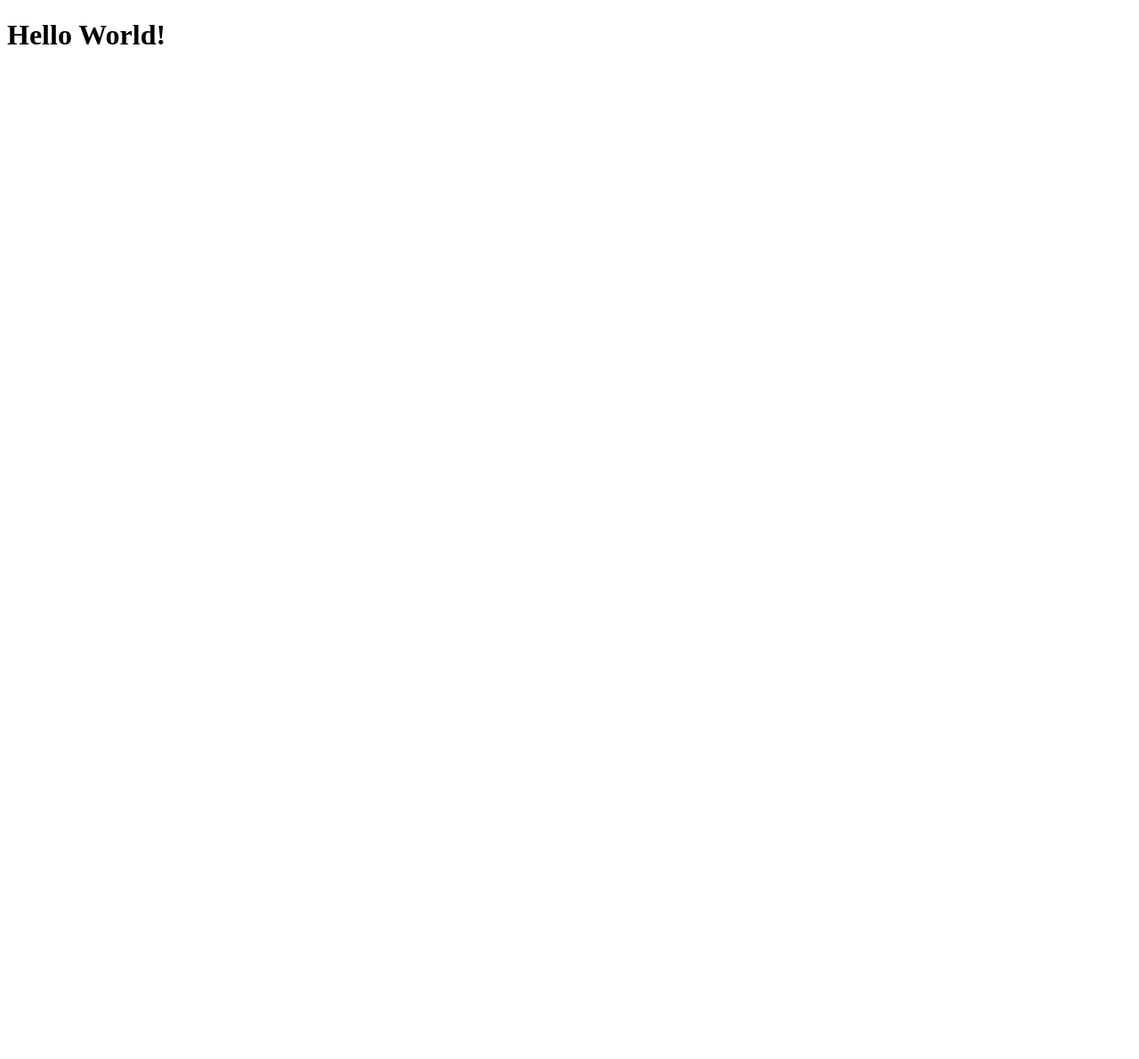
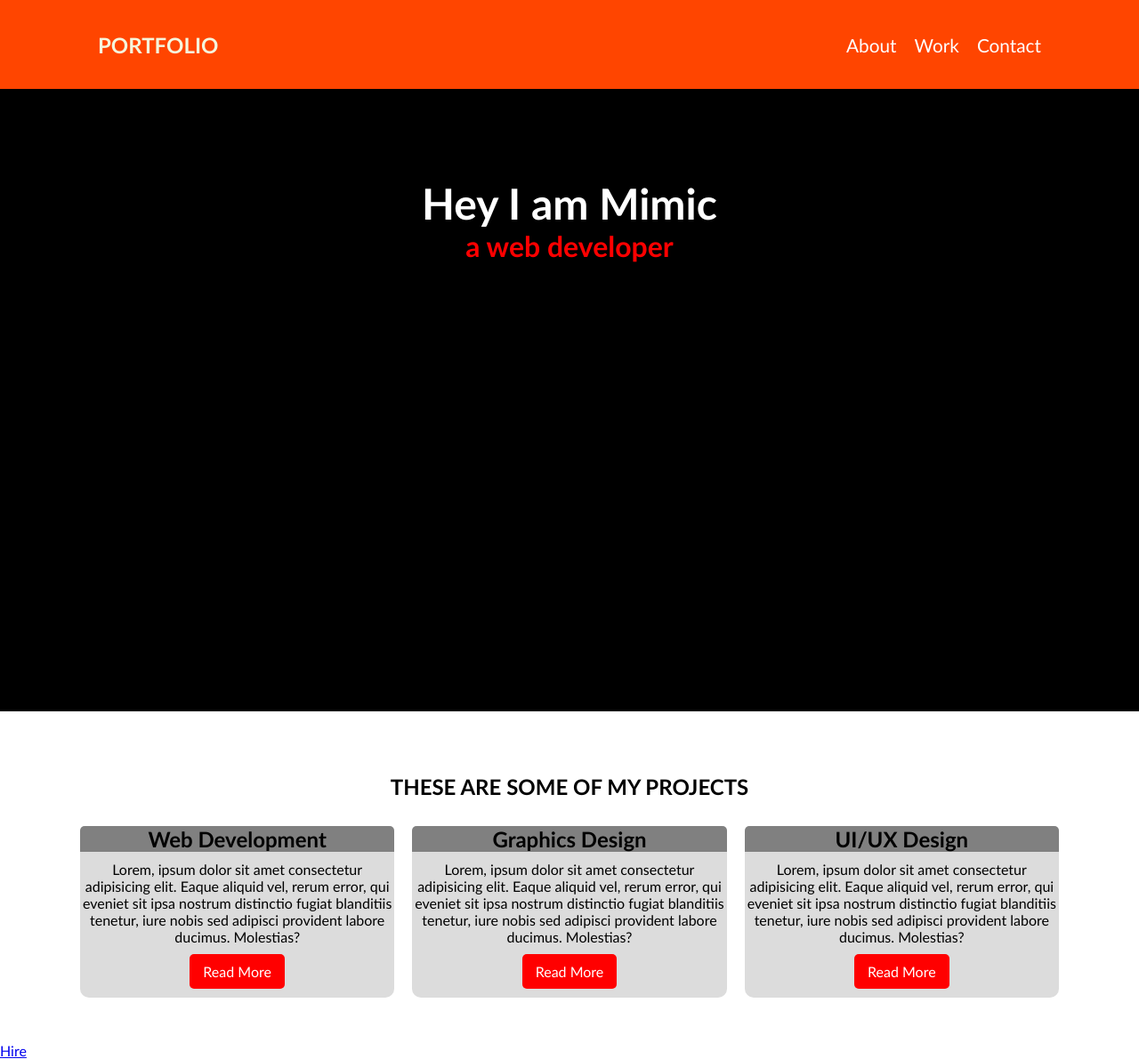
Before and after one commit to katfogy/Foga-Abdul-Microverse-project, a plain HTML site: page index.html in a window 1280 px wide. Shown: the whole page at 89% size. Before the commit the page ends 800 px from the top, so only its background shows below. Drawn offline with Linux system fonts and the light colour scheme.

Commit message:
part of html and css

```diff
--- a/css/style.css
+++ b/css/style.css
@@ -0,0 +1,135 @@
+*{
+    margin: 0;
+    padding: 0;
+    box-sizing: border-box;
+}
+
+body{
+    font-size: 16px;
+    font-family: 'Trebuchet MS', 'Lucida Sans Unicode', 'Lucida Grande', 'Lucida Sans', Arial, sans-serif;
+
+}
+
+header{
+    background-color: orangered;
+    height: 100px;
+    font-size: 1.3rem;
+    position: fixed;
+    width: 100vw;
+}
+
+header nav{
+    display: flex;
+    justify-content: space-between;
+    max-width: 1100px;
+    margin: 0 auto;
+    align-items: center;
+    height: 100%;
+    padding: 20px;
+}
+
+header .menu{
+   display: flex;
+   justify-content: space-between;
+   gap: 20px;
+}
+
+ul li{
+    list-style-type: none;
+}
+
+li a{
+    text-decoration: none;
+    color: #fff;
+}
+
+
+nav .logo{
+    font-size: 1.5rem;
+    color:beige;
+    text-transform: uppercase;
+    font-weight: bolder;
+    cursor: pointer;
+}
+
+main{
+    background-color: black;
+    color: #fff;
+    height: 100vh;
+}
+
+main #welcome-section{
+    max-width: 1100px;
+    margin: 0 auto;
+    height: 100%;
+
+}
+
+#welcome-section .text{
+    margin: 0 auto;
+    text-align: center;
+    padding-top: 200px;
+}
+
+.text h1{
+    font-size: 3rem;
+}
+
+.text h4{
+    font-size: 2rem;
+    color: red;
+}
+
+#projects{
+    color: black;
+    margin-top: 70px;
+}
+
+#projects h1{
+    text-align: center;
+    text-transform: uppercase;
+}
+
+#projects .container{
+    display: flex;
+    justify-content: space-between;
+    align-items: center;
+    max-width: 1100px;
+    margin: 30px auto;
+    gap: 20px;
+}
+
+.container .projects{
+    background-color: gainsboro;
+
+    margin-bottom: 20px;
+    border-radius: 10px;
+    text-align: center;
+}
+
+.project p{
+    line-height: 1.5;
+    padding: 60px 10px;
+}
+
+.projects a{
+    text-decoration: none;
+    background-color: red;
+    padding: 10px 15px;
+    display: inline-block;
+    color: #fff;
+    border-radius: 5px;
+    cursor: pointer;
+    margin: 10px 0;
+}
+
+.projects .project-tile{
+    background-color: gray;
+    border-radius: 5px 5px 0 0;
+    margin-bottom: 10px;
+
+}
+
+@media(max-width:750px){
+
+}
--- a/index.html
+++ b/index.html
@@ -7,6 +7,55 @@
   </head>
 
   <body>
+    <header>
+      <nav id="navbar">
+        <div class="logo">POrtfolio</div>
+
+        <ul class="menu">
+          <li class="list"><a href="#">About</a></li>
+          <li class="list"><a href="#">Work</a></li>
+          <li class="list"><a href="#">Contact</a></li>
+        </ul>
+      </nav>
+    </header>
+
+    <main>
+      <section id="welcome-section">
+        <div class="text">
+          <h1>Hey I am Mimic</h1>
+          <h4>a web developer</h4>
+        </div>
+      </section>
+
+      <section id="projects">
+        <h1>These are some of my projects</h1>
+        <div class="container">
+          <div class="projects">
+            <h2 class="project-tile">Web Development</h2>
+            <p>Lorem, ipsum dolor sit amet consectetur adipisicing elit. Eaque aliquid vel, rerum error, qui eveniet sit ipsa nostrum distinctio fugiat blanditiis tenetur, iure nobis sed adipisci provident labore ducimus. Molestias?</p>
+          <a href="#">Read More</a>
+          </div>
+
+          <div class="projects">
+            <h2 class="project-tile">Graphics Design</h2>
+            <p>Lorem, ipsum dolor sit amet consectetur adipisicing elit. Eaque aliquid vel, rerum error, qui eveniet sit ipsa nostrum distinctio fugiat blanditiis tenetur, iure nobis sed adipisci provident labore ducimus. Molestias?</p>
+          <a href="#">Read More</a>
+          </div>
+
+          <div class="projects">
+            <h2 class="project-tile">UI/UX Design</h2>
+            <p>Lorem, ipsum dolor sit amet consectetur adipisicing elit. Eaque aliquid vel, rerum error, qui eveniet sit ipsa nostrum distinctio fugiat blanditiis tenetur, iure nobis sed adipisci provident labore ducimus. Molestias?</p>
+          <a href="#">Read More</a>
+          </div>
+        </div>
+
+      </section>
+
+      <section class="portfolio">
+        <a href="#"  id="profile-link" target="_blank">Hire</a>
+      </section>
+    </main>
+
     <script src="https://cdn.freecodecamp.org/testable-projects-fcc/v1/bundle.js"></script>
 
     <!--
@@ -21,7 +70,7 @@
     - The freeCodeCamp Team
 
     -->
-    <h1>Hello World!</h1>
+
     <script  src="js/index.js"></script>
   </body>
 </html>
```
